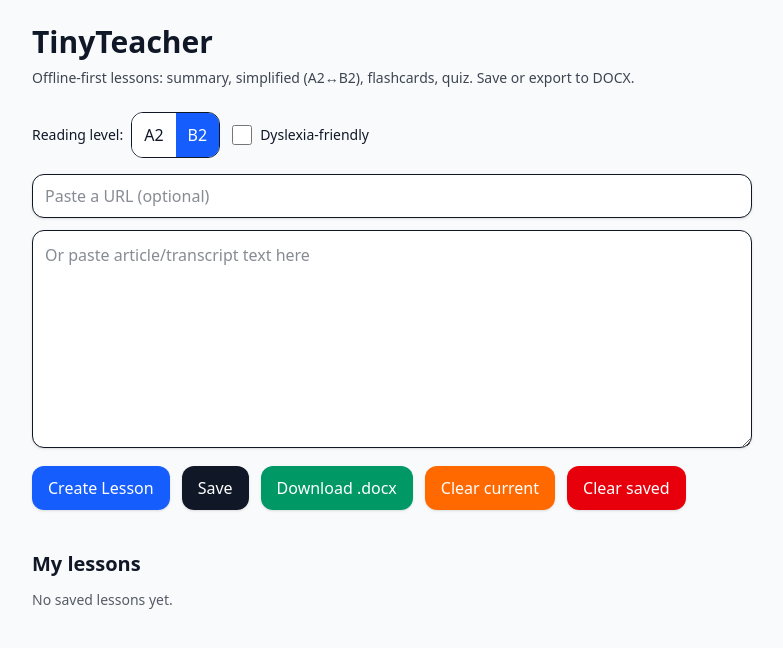
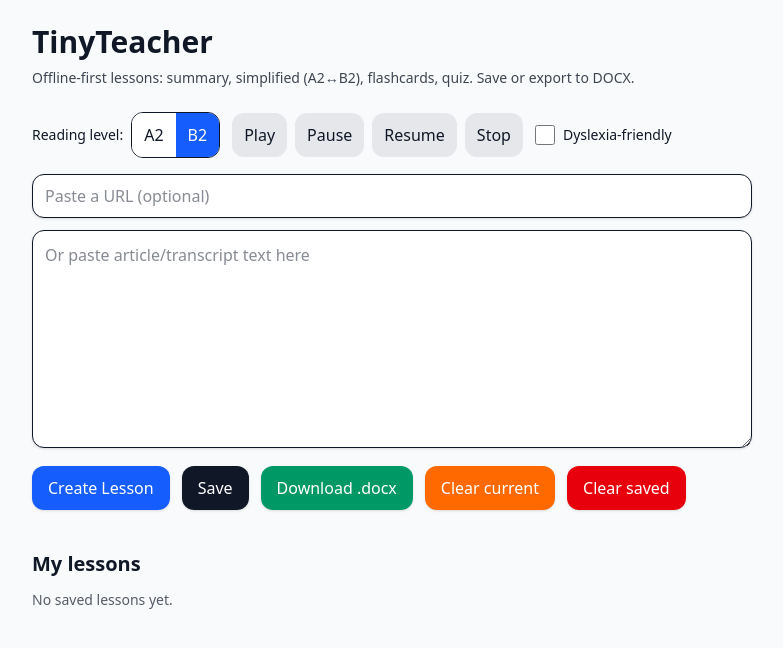
Before and after one commit to deAdler-alt/TinyTeacher, a React (Vite) app in the folder app/: page / in a window 1280 px wide. Shown: the top 648 px of the page, without its empty margins (248-1031 px from the left). Built offline with nearby package versions, Linux system fonts and the light colour scheme.

Commit message:
fix: center-core hotfix

```diff
--- a/app/src/App.jsx
+++ b/app/src/App.jsx
@@ -31,21 +31,17 @@ function summarize(text,maxSentences=5){
   return chosen.map(x=>x.s).join(' ')
 }
 
-// map stopni uproszczeń: A2 = krótsze zdania, B2 = dłuższe
 const SIMPLE_MAP = new Map([
   ['utilize','use'],['approximately','about'],['numerous','many'],['prior to','before'],
   ['zastosować','użyć'],['aproksymacja','przybliżenie'],['poprzez','przez'],['w celu','aby'],
   ['implementacja','wdrożenie'],['konfiguracja','ustawienie'],['komponent','część']
 ])
 
-function simplifyBase(text, targetLen, maxSentences=6, aggressive=false){
+function simplifyBase(text, targetLen, maxSentences=6){
   const sents = splitSentences(text).slice(0, maxSentences)
   return sents.map(s=>{
     let t=s.replace(/\([^)]*\)/g,' ').replace(/[–—]/g,'-')
-    for(const [k,v] of SIMPLE_MAP.entries()){
-      const repl = aggressive ? v : v // w razie potrzeby można dodać słabszy słownik dla B2
-      t=t.replace(new RegExp(`\\b${k}\\b`,'gi'),repl)
-    }
+    for(const [k,v] of SIMPLE_MAP.entries()) t=t.replace(new RegExp(`\\b${k}\\b`,'gi'),v)
     const w=t.trim().split(/\s+/)
     if(w.length>targetLen) t=w.slice(0,targetLen).join(' ')+'…'
     return t.trim()
@@ -53,9 +49,8 @@ function simplifyBase(text, targetLen, maxSentences=6, aggressive=false){
 }
 
 function simplifyForLevel(summaryText, level){
-  if(level==='A2') return simplifyBase(summaryText, 12, 4, true)
-  // B2: więcej zdań i dłuższe
-  return simplifyBase(summaryText, 20, 6, false)
+  if(level==='A2') return simplifyBase(summaryText, 12, 4)
+  return simplifyBase(summaryText, 20, 6)
 }
 
 function pickContextSentence(sents,term){
@@ -122,6 +117,24 @@ function useLessonsStore(){
   return { read, add, remove, clear }
 }
 
+function isTtsSupported(){ return typeof window !== 'undefined' && 'speechSynthesis' in window }
+function speakText(text, lang = 'pl', opts = {}, onEvent){
+  const synth = window.speechSynthesis
+  const u = new SpeechSynthesisUtterance(text)
+  u.lang = lang
+  u.rate = opts.rate ?? 1
+  u.pitch = opts.pitch ?? 1
+  u.onstart = (e)=>onEvent?.({type:'start', e})
+  u.onend   = (e)=>onEvent?.({type:'end',   e})
+  synth.cancel()
+  synth.speak(u)
+  return {
+    pause: ()=>synth.pause(),
+    resume: ()=>synth.resume(),
+    cancel: ()=>synth.cancel()
+  }
+}
+
 export default function App(){
   const [url,setUrl]=useState('')
   const [pasted,setPasted]=useState('')
@@ -129,7 +142,7 @@ export default function App(){
   const [error,setError]=useState('')
 
   const [summary,setSummary]=useState('')
-  const [readingLevel,setReadingLevel]=useState('B2') // 'A2' | 'B2'
+  const [readingLevel,setReadingLevel]=useState('B2')
   const [simple,setSimple]=useState('')
   const [cards,setCards]=useState([])
   const [quiz,setQuiz]=useState([])
@@ -137,20 +150,31 @@ export default function App(){
   const [lessons,setLessons]=useState([])
   const [dyslexia,setDyslexia]=useState(false)
 
+  const [ttsCtrl, setTtsCtrl] = useState(null)
+  const [speaking, setSpeaking] = useState(false)
+
   const store=useLessonsStore()
 
   useEffect(()=>{ setLessons(store.read()) },[])
 
-  // Kiedy zmieni się poziom lub summary — przelicz wersję „Simplified”
   useEffect(()=>{
-    if(summary){
-      setSimple(simplifyForLevel(summary, readingLevel))
+    if(summary) setSimple(simplifyForLevel(summary, readingLevel))
+  },[summary, readingLevel])
+
+  useEffect(() => {
+    const handleBeforePrint = () => {
+      if (summary) setSimple(simplifyForLevel(summary, readingLevel))
     }
-  },[summary, readingLevel])
+    window.addEventListener('beforeprint', handleBeforePrint)
+    return () => window.removeEventListener('beforeprint', handleBeforePrint)
+  }, [summary, readingLevel])
+
+  useEffect(() => { ttsCtrl?.cancel?.(); setSpeaking(false) }, [simple])
 
   const clearCurrent=(keepInputs=false)=>{
     if(!keepInputs){ setUrl(''); setPasted('') }
     setSummary(''); setSimple(''); setCards([]); setQuiz([]); setAnswers({}); setError('')
+    ttsCtrl?.cancel?.(); setSpeaking(false)
   }
   const clearAllSaved=()=>{ store.clear(); setLessons([]) }
 
@@ -163,7 +187,7 @@ export default function App(){
     const kws=topKeywordsSimple(text,8)
     const fc=makeFlashcards(text,kws,6)
     const qz=makeQuiz(text,kws,5)
-    setSummary(sum)               // simple wyliczy się z useEffect
+    setSummary(sum)
     setCards(fc); setQuiz(qz)
     setLoading(false)
   }
@@ -180,6 +204,7 @@ export default function App(){
     const l=store.read().find(x=>x.id===id); if(!l) return
     setUrl(l.url||''); setPasted(l.sourceText||''); setSummary(l.summary||''); setReadingLevel(l.readingLevel||'B2')
     setSimple(l.simple||''); setCards(l.cards||[]); setQuiz(l.quiz||[]); setAnswers({}); setError('')
+    ttsCtrl?.cancel?.(); setSpeaking(false)
     window.scrollTo({ top:0, behavior:'smooth' })
   }
   const deleteLesson=id=>{ store.remove(id); setLessons(store.read()) }
@@ -224,7 +249,6 @@ export default function App(){
         <h1 className="text-3xl font-bold mb-2 break-words">TinyTeacher</h1>
         <p className="mb-6 text-sm opacity-80 break-words">Offline-first lessons: summary, simplified (A2↔B2), flashcards, quiz. Save or export to DOCX.</p>
 
-        {/* Panel ustawień dostępności */}
         <div className="mb-4 flex flex-wrap items-center gap-3" role="group" aria-label="Accessibility controls">
           <div className="flex items-center gap-2">
             <span className="text-sm">Reading level:</span>
@@ -241,6 +265,25 @@ export default function App(){
               >B2</button>
             </div>
           </div>
+
+          {isTtsSupported() && (
+            <div className="flex items-center gap-2" role="group" aria-label="Text-to-speech">
+              <button
+                className="px-3 h-11 rounded-xl bg-gray-200"
+                onClick={()=>{
+                  const c = speakText((simple || summary), 'pl', { rate: 1 }, ev => { if (ev.type==='end') setSpeaking(false) })
+                  setTtsCtrl(c); setSpeaking(true)
+                }}
+                aria-pressed={speaking}
+              >
+                {speaking ? 'Restart' : 'Play'}
+              </button>
+              <button className="px-3 h-11 rounded-xl bg-gray-200" onClick={()=>ttsCtrl?.pause?.()}>Pause</button>
+              <button className="px-3 h-11 rounded-xl bg-gray-200" onClick={()=>ttsCtrl?.resume?.()}>Resume</button>
+              <button className="px-3 h-11 rounded-xl bg-gray-200" onClick={()=>{ ttsCtrl?.cancel?.(); setSpeaking(false) }}>Stop</button>
+            </div>
+          )}
+
           <label className="inline-flex items-center gap-2">
             <input type="checkbox" className="h-5 w-5" checked={dyslexia} onChange={e=>setDyslexia(e.target.checked)} aria-label="Enable dyslexia-friendly mode" />
             <span className="text-sm">Dyslexia-friendly</span>
@@ -349,7 +392,6 @@ export default function App(){
         </div>
       </div>
 
-      {/* Print-only layout (zostawiamy jako szybki podgląd, główny eksport to DOCX) */}
       <div className="only-print p-8">
         <div className="max-w-3xl mx-auto">
           <h1 className="text-3xl font-bold mb-4 break-words">TinyTeacher — Lesson</h1>
```
